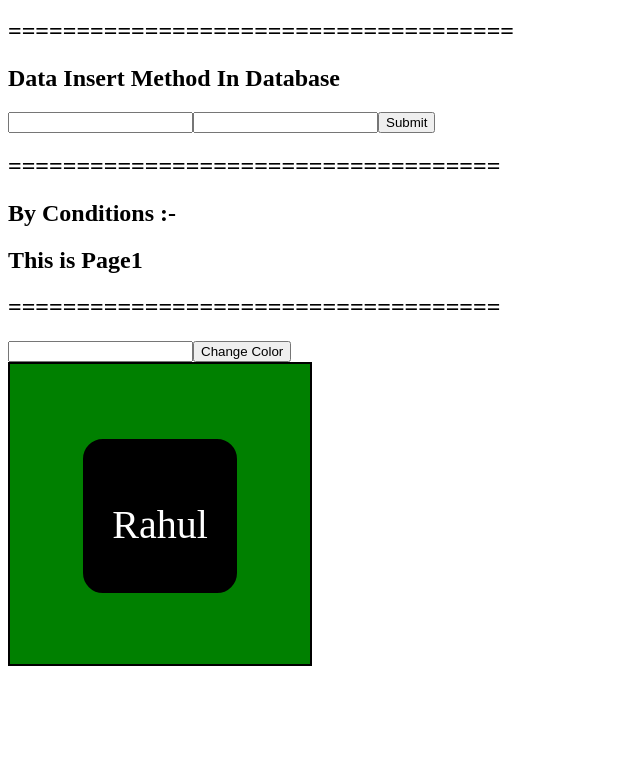
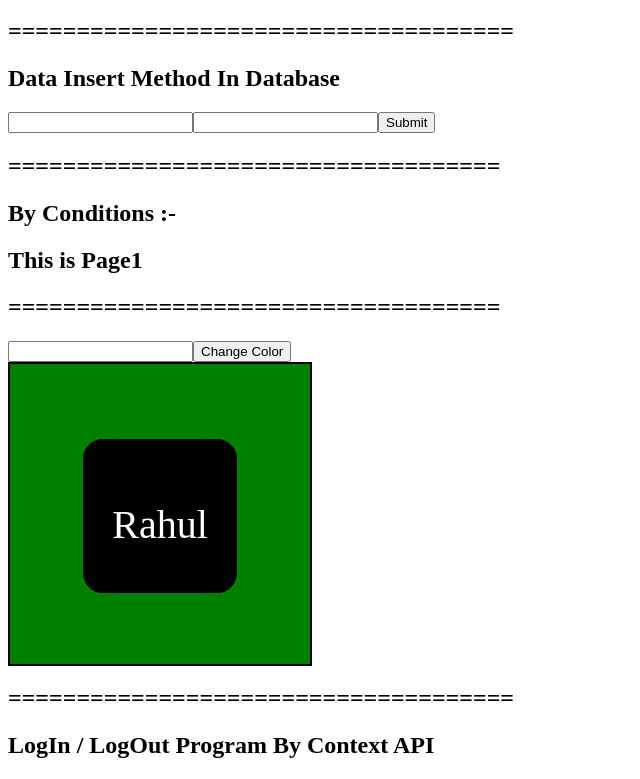
Before and after one commit to rahullokhande123/React_codes, a React (Vite) app: page / in a window 1280 px wide. Shown: the part 2882-3661 px from the top of the page, without its empty margins (0-640 px from the left). Before the commit the page ends 3556 px from the top, so only its background shows below. Built offline with nearby package versions, Linux system fonts and the light colour scheme; data requests are answered from the project's data file.

Commit message:
React.js

```diff
--- a/src/App.jsx
+++ b/src/App.jsx
@@ -255,6 +255,11 @@ const App=()=>{
           </div>
      </div>
 
+    <h2>=====================================</h2>
+    <h2>LogIn / LogOut Program By Context API </h2>
+
+
+
 
     </>
   )
--- a/src/main.jsx
+++ b/src/main.jsx
@@ -10,6 +10,4 @@ ReactDOM.createRoot(document.getElementById('root')).render(
         <App />
    </ColorContext>
 
-
-
 )
```
Also changed, not shown: src/components/AuthUser.jsx (added), src/components/UnauthUser.jsx (added).
